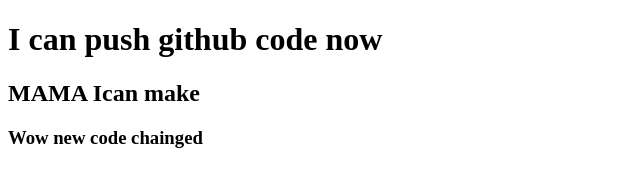
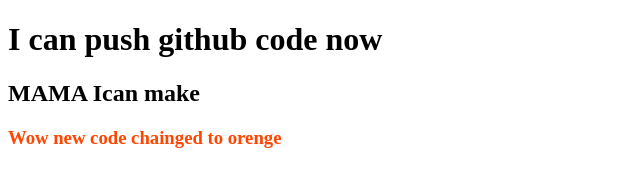
Before and after one commit to Arafathossainakash12/my-second-repo, a plain HTML site: page index.html in a window 1280 px wide. Shown: the whole page, without its empty margins (0-640 px from the left). Drawn offline with Linux system fonts and the light colour scheme.

Commit message:
make orange

```diff
--- a/index.html
+++ b/index.html
@@ -10,6 +10,6 @@
 <body>
     <h1>I can push github code now </h1>
     <h2>MAMA Ican make</h2>
-    <h3>Wow new code chainged</h3>
+    <h3>Wow new code chainged to orenge </h3>
 </body>
 </html>
--- a/style.css
+++ b/style.css
@@ -1,3 +1,6 @@
 p{
     color: navy;
 }
+h3{
+    color: orangered;
+}
```
